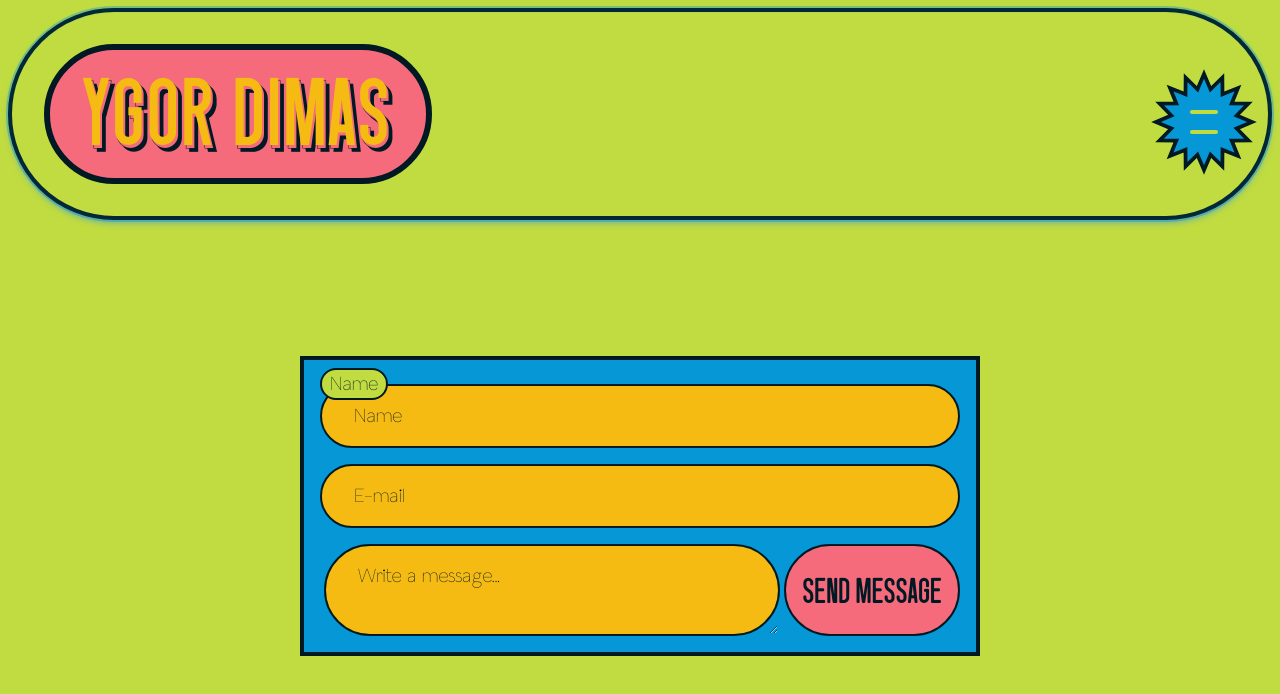
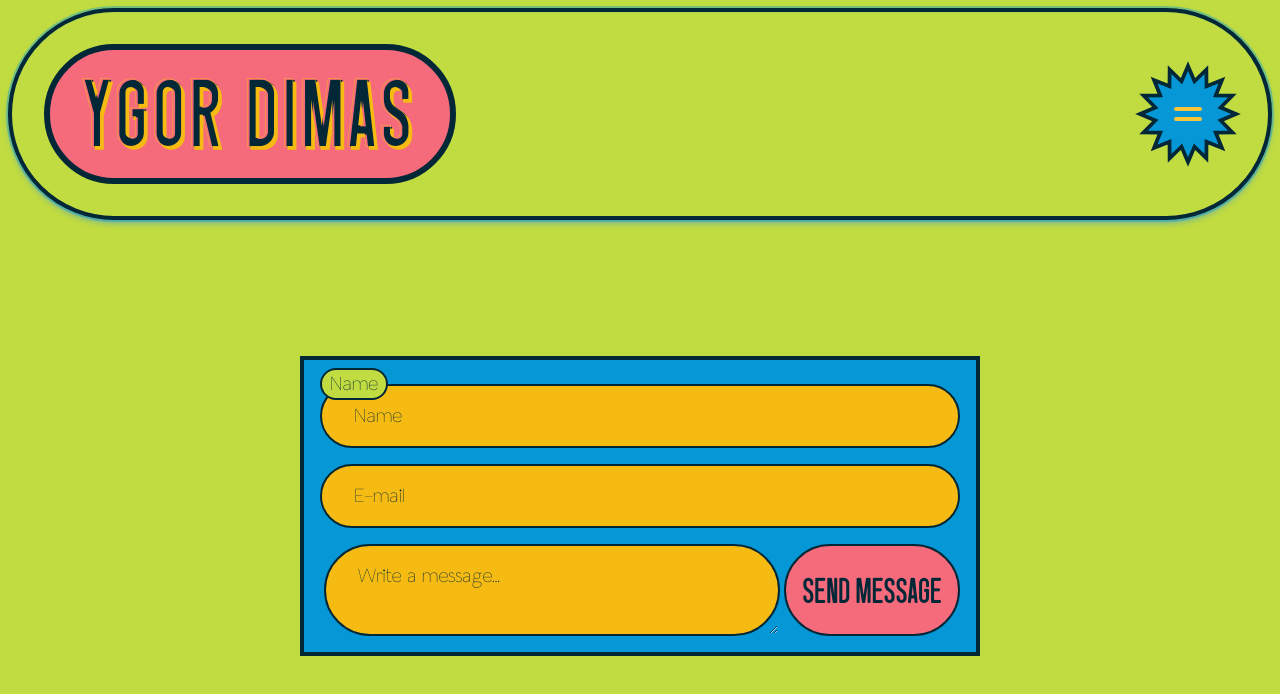
Before and after one commit to ygordimas/illustration-portfolio, a Next.js app: page /contact in a window 1280 px wide. Shown: the top 694 px of the page. Built offline with nearby package versions, Linux system fonts and the light colour scheme.

Commit message:
Overlay animation Motion div

```diff
--- a/src/app/components/gallery/ImageContainer.jsx
+++ b/src/app/components/gallery/ImageContainer.jsx
@@ -11,6 +11,7 @@ import { useEffect, useRef, useState } from "react";
 import getUppercaseTitle from "../../utils/getUppercaseTitle";
 import { AiOutlineEye } from "react-icons/ai";
 import StarSVG from "../../components/layout/StarSVG";
+import TextEffect from "../../components/layout/TextEffect";
 
 export default function ImageContainer({ image, onClick }) {
   const container = useRef(null);
@@ -33,24 +34,28 @@ export default function ImageContainer({ image, onClick }) {
     margin: "0% 0% 0% 0%",
   });
 
-  useEffect(() => {
-    if (isInView) {
-      animate(
-        scope.current,
-        { opacity: 1, translateY: "0px" },
-        overlayTransition,
-      );
-    } else {
-      animate(
-        scope.current,
-        {
-          opacity: 0,
-          translateY: "-16px",
-        },
-        overlayTransition,
-      );
-    }
-  }, [isInView]);
+  // const handleAnimate = async () => {
+  //   await animate(scope.current, {opacity: 1, translateX: "0px"}, overlayTransition)
+  // }
+
+  // useEffect(() => {
+  //   if (isInView) {
+  //     animate(
+  //       scope.current,
+  //       { opacity: 1, translateX: "0px", borderColor: "#FFF" },
+  //       overlayTransition,
+  //     );
+  //   } else {
+  //     animate(
+  //       scope.current,
+  //       {
+  //         opacity: 0,
+  //         translateX: "-16px",
+  //       },
+  //       overlayTransition,
+  //     );
+  //   }
+  // }, [isInView]);
 
   const overlayTransition = {
     duration: 0.8,
@@ -64,8 +69,8 @@ export default function ImageContainer({ image, onClick }) {
   };
 
   const overlayVariant = {
-    hide: {},
-    show: {},
+    hide: { opacity: 0, x: "-32px" },
+    show: { opacity: 1, x: "0" },
   };
 
   const eyeRibbonVariant = {
@@ -111,18 +116,29 @@ export default function ImageContainer({ image, onClick }) {
         onMouseEnter={handleMouseEnter}
         onMouseLeave={handleMouseLeave}
       >
+        {/* *****EYE RIBBON STARTS***** */}
         <motion.div
           key="ribbon"
-          className="font-singoRound relative gap-2 self-end pt-8 text-2xl sm:hidden lg:flex lg:items-center lg:justify-center"
+          className="relative gap-2 self-end pt-8 font-singoRound text-2xl sm:hidden lg:flex lg:items-center lg:justify-center"
           ref={eyeDesktop}
         >
           <motion.span
-            className="rounded-full border-4 border-myblue-950 bg-myyellow-500 p-2 text-myblue-950"
+            className=" text-myblue-950"
             initial="hide"
             animate={isHovered ? "show" : "hide"}
             variants={eyeIconVariant}
           >
-            <AiOutlineEye className="" />
+            <div className="relative flex h-fit w-fit content-center">
+              <svg
+                className="h-16 w-16 overflow-visible fill-myyellow-500 stroke-myblue-950 stroke-[20px]"
+                viewBox="0 0 510.68 510.68"
+              >
+                <path d="M206.48 137.39 255.34 0l48.85 137.39 131.7-62.6-62.6 131.69 137.39 48.86-137.39 48.85 62.6 131.7-131.7-62.6-48.85 137.39-48.86-137.39-131.69 62.6 62.6-131.7L0 255.34l137.39-48.86-62.6-131.69 131.69 62.6z" />
+              </svg>
+              <span className="z-5 absolute left-[50%] top-[50%] flex h-fit w-fit -translate-x-1/2 -translate-y-1/2 content-center">
+                <AiOutlineEye className="block" />
+              </span>
+            </div>
           </motion.span>
           <motion.p
             className="block rounded-l-full bg-mygreen-500 px-2 py-1 pl-6 uppercase tracking-wide text-myblue-950 "
@@ -134,24 +150,33 @@ export default function ImageContainer({ image, onClick }) {
             View
           </motion.p>
         </motion.div>
+        {/* *****EYE RIBBON ENDS***** */}
 
         <AnimatePresence>
-          {/* *********MOBILE OVERLAY STARTS********* */}
-          <div className="relative flex w-full items-center justify-between">
+          {/* ********* OVERLAY STARTS********* */}
+          <div className="relative flex w-full items-center justify-between overflow-hidden">
+            <AnimatePresence>
               <motion.div
                 key="overlay"
-              className="w-fit -translate-y-[16px] rounded-tr-full border-4 border-myblue-950 bg-mygreen-500 px-4 py-4 font-medium text-primary-600 opacity-0"
+                className="w-fit -translate-x-[32px] rounded-bl-2xl rounded-tr-full border-4 border-myblue-950  bg-mygreen-500 px-4 py-4 font-medium text-primary-600 opacity-0"
                 ref={scope}
+                variants={overlayVariant}
+                animate={isInView ? "show" : "hide"}
+                initial="hide"
+                transition={{ duration: 0.6 }}
               >
-              <h2 className="font-singoRound mr-14 text-2xl tracking-wide text-myblue-950">
-                {getUppercaseTitle(image.path)}
-              </h2>
+                <TextEffect
+                  text={getUppercaseTitle(image.path)}
+                  size={`text-2xl`}
+                />
+
                 <h3 className="w-fit rounded-lg bg-myblue-500 px-1.5 py-0.5 text-myblue-950">
                   {image.type}
                 </h3>
               </motion.div>
+            </AnimatePresence>
           </div>
-          {/* *********MOBILE OVERLAY ENDS********* */}
+          {/* ********* OVERLAY ENDS********* */}
         </AnimatePresence>
       </motion.div>
       {/* ********OVERLAY ENDS********* */}
--- a/src/app/components/layout/StarSVG.jsx
+++ b/src/app/components/layout/StarSVG.jsx
@@ -1,12 +1,22 @@
+"use client";
+
 import React from "react";
+import { motion } from "framer-motion";
 
-function StarSVG({ color, size }) {
-  const svgStyle = `${size} ${color} stroke-[20px] overflow-visible stroke-myblue-950`;
+function StarSVG({ points, color, size, props }) {
+  const svgStyle = `${size} stroke-[20px] overflow-visible stroke-myblue-950`;
+
   return (
     <>
-      <svg className={svgStyle} viewBox="0 0 512 512">
-        <path d="m256 0 34.68 81.67 63.29-62.18.78 88.72 82.27-33.23-33.23 82.27 88.72.78-62.18 63.29L512 256l-81.67 34.68 62.18 63.29-88.72.78 33.23 82.27-82.27-33.23-.78 88.72-63.29-62.18L256 512l-34.68-81.67-63.29 62.18-.78-88.72-82.27 33.23 33.23-82.27-88.72-.78 62.18-63.29L0 256l81.67-34.68-62.18-63.29 88.72-.78-33.23-82.27 82.27 33.23.78-88.72 63.29 62.18L256 0z" />
-      </svg>
+      {points == "16" ? (
+        <motion.svg className={svgStyle} viewBox="0 0 512 512" {...props}>
+          <path d="m256 0 34.68 81.67 63.29-62.18.78 88.72 82.27-33.23-33.23 82.27 88.72.78-62.18 63.29L512 256l-81.67 34.68 62.18 63.29-88.72.78 33.23 82.27-82.27-33.23-.78 88.72-63.29-62.18L256 512l-34.68-81.67-63.29 62.18-.78-88.72-82.27 33.23 33.23-82.27-88.72-.78 62.18-63.29L0 256l81.67-34.68-62.18-63.29 88.72-.78-33.23-82.27 82.27 33.23.78-88.72 63.29 62.18L256 0z" />
+        </motion.svg>
+      ) : (
+        <motion.svg className={svgStyle} viewBox="0 0 510.68 510.68" {...props}>
+          <path d="M206.48 137.39 255.34 0l48.85 137.39 131.7-62.6-62.6 131.69 137.39 48.86-137.39 48.85 62.6 131.7-131.7-62.6-48.85 137.39-48.86-137.39-131.69 62.6 62.6-131.7L0 255.34l137.39-48.86-62.6-131.69 131.69 62.6z" />
+        </motion.svg>
+      )}
     </>
   );
 }
--- /dev/null
+++ b/src/app/components/layout/TextEffect.jsx
@@ -0,0 +1,18 @@
+import React from "react";
+
+function TextEffect({ text, size, padding }) {
+  return (
+    <p
+      className={`relative block h-fit w-fit ${size} mr-10 font-singoShadow text-myyellow-500`}
+    >
+      {text}
+      <span
+        className={`absolute left-[-1px] top-[-1px] ${size} font-singo text-myblue-950`}
+      >
+        {text}
+      </span>
+    </p>
+  );
+}
+
+export default TextEffect;
--- a/src/app/components/nav/Header.jsx
+++ b/src/app/components/nav/Header.jsx
@@ -19,19 +19,9 @@ export default function Header({}) {
     hide: { opacity: 0 },
   };
 
-  // const { scrollY } = useScroll();
-
-  // useMotionValueEvent(scrollY, "change", (latest) => console.log(latest));
-
   return (
     <>
-      <header
-        // layoutScroll
-        // key="header"
-        // variants={headerVariants}
-        // animate={hidden ? "hide" : "show"}
-        className="sticky top-2 z-10 w-full"
-      >
+      <header className="sticky top-2 z-10 w-full">
         <motion.div
           key="header"
           variants={headerVariants}
@@ -44,27 +34,21 @@ export default function Header({}) {
         >
           <div className="box-border flex  cursor-default flex-col items-center rounded-full border-[6px] border-myblue-950 bg-mypink-500 px-8 py-4 ">
             <Link className="relative " href={"/"}>
-              <div className="z-8 font-singo absolute left-[-2px] top-[-2px] whitespace-nowrap text-8xl tracking-wide text-myyellow-500">
+              <div className="z-3 whitespace-nowrap  font-singo text-8xl tracking-wider text-myblue-950">
                 Ygor Dimas
               </div>
               <h1
-                className={`z-10 font-singoShadow text-8xl tracking-wide text-myblue-950`}
+                className={`z-5 absolute left-[-2px] top-[-2px] whitespace-nowrap font-singoShadow text-8xl tracking-wider text-myyellow-500`}
               >
                 Ygor Dimas
               </h1>
             </Link>
-            {/*
-            <h2 className="text-xl font-normal text-primary-300 sm:hidden lg:block">
-              ILLUSTRATOR & 3D ARTIST
-            </h2> */}
           </div>
           <div className="flex items-center justify-between rounded-full">
-            {/* <div className="h-fit rounded-full bg-primary-500 p-2">Contact</div> */}
             <NavMenu />
           </div>
         </motion.div>
       </header>
-      {/* <NavMenuLinks isOpen={isOpen} handleOpen={toggleMenu} /> */}
     </>
   );
 }
--- a/src/app/components/nav/NavMenu.jsx
+++ b/src/app/components/nav/NavMenu.jsx
@@ -8,7 +8,7 @@ function NavMenu() {
   const { isOpen, setIsOpen } = useGlobalContext();
   const size = "20";
   return (
-    <div className={`h-${size} w-${size}`}>
+    <div className={`h-fit w-fit`}>
       <NavMenuButton isOpen={isOpen} onClick={() => setIsOpen(!isOpen)} />
       {isOpen && <NavMenuLinks isOpen={isOpen} handleOpen={setIsOpen} />}
       <NavMenuOverlay />
--- a/src/app/components/nav/NavMenuButton.jsx
+++ b/src/app/components/nav/NavMenuButton.jsx
@@ -13,7 +13,7 @@ function NavMenuButton({ isOpen, onClick }) {
       y: "-50%",
     },
     close: {
-      top: "40%",
+      top: "45%",
       y: "-50%",
     },
   };
@@ -28,60 +28,54 @@ function NavMenuButton({ isOpen, onClick }) {
       y: "-50%",
     },
     close: {
-      top: "60%",
+      top: "55%",
       y: "-50%",
     },
   };
 
-  const menuBgVariant = {
+  const buttonSVGVariant = {
     close: {
-      scale: 0,
-      y: "-50%",
-      x: "-50%",
-      transition: { delay: 0.25, duration: 0.6 },
+      fill: "#0698D6",
     },
     open: {
-      scale: 3,
-      y: "-50%",
-      x: "-50%",
-      transition: { duration: 0.6 },
-    },
-  };
-
-  const size = "20";
-
-  const buttonShadowVariant = {
-    shadow: {
-      boxShadow: "1px 1px 10px rgba(0, 0, 0, 0.3)",
+      fill: "#F56B7C",
+      // backgroundColor: "#C1DC40",
     },
   };
 
   return (
     <motion.button
       onClick={onClick}
-      className={`text-myblue-500 relative z-10 flex h-fit w-fit items-center justify-center`}
+      className={`relative z-10 flex h-fit w-fit items-center justify-center text-myblue-500`}
+      // variants={buttonVariant}
+      // initial="close"
+      // animate="open"
+      // transition={{ duration: 1 }}
     >
-      {/* <svg
-        className="stroke-myblue-950 h-24 w-24 fill-current stroke-[2px]"
-        viewBox="0 0 63 60"
+      <motion.svg
+        className="stroke-myblue-950` h-24 w-24 overflow-visible stroke-[20px]"
+        viewBox="0 0 512 512"
+        variants={buttonSVGVariant}
+        initial="close"
+        animate={isOpen ? "open" : "close"}
+        stroke="#022737"
       >
-        <path d="m31.4 59.6-5.7-9.5-9.4 5.9-.6-11.1-11.1.5 5.1-9.8L0 30.1l9.7-5.4-5.2-9.8 11.1.5.6-11.1 9.5 5.8L31.4.6l5.7 9.5 9.4-5.8.6 11 11.1-.5-5.1 9.8 9.7 5.5-9.7 5.5 5.2 9.8-11.1-.5-.6 11.1-9.5-5.9-5.7 9.5Z" />
-      </svg> */}
+        <path d="m256 0 34.68 81.67 63.29-62.18.78 88.72 82.27-33.23-33.23 82.27 88.72.78-62.18 63.29L512 256l-81.67 34.68 62.18 63.29-88.72.78 33.23 82.27-82.27-33.23-.78 88.72-63.29-62.18L256 512l-34.68-81.67-63.29 62.18-.78-88.72-82.27 33.23 33.23-82.27-88.72-.78 62.18-63.29L0 256l81.67-34.68-62.18-63.29 88.72-.78-33.23-82.27 82.27 33.23.78-88.72 63.29 62.18L256 0z" />
+      </motion.svg>
 
-      <StarSVG color={"fill-myblue-500"} size={"h-24 w-24"} />
       <motion.div
         layout
         key="top"
         variants={burgerTopVariant}
         animate={isOpen ? "open" : "close"}
-        className="absolute top-[40%] h-[4px] w-[30%] rounded-full bg-accent-500"
+        className="absolute top-[45%] h-[4px] w-[30%] rounded-full bg-myyellow-400"
       ></motion.div>
       <motion.div
         layout
         key="bottom"
         variants={burgerBottomVariant}
         animate={isOpen ? "open" : "close"}
-        className="absolute top-[60%] h-[4px] w-[30%] rounded-full bg-accent-500"
+        className="absolute top-[55%] h-[4px] w-[30%] rounded-full bg-myyellow-400"
       ></motion.div>
     </motion.button>
   );
--- a/src/app/components/nav/NavMenuLinks.jsx
+++ b/src/app/components/nav/NavMenuLinks.jsx
@@ -39,7 +39,7 @@ function NavMenuLinks({ isOpen, handleOpen }) {
           initial="initial"
           animate="open"
           exit="initial"
-          className="pointer-events-none fixed left-0 top-0 z-20 flex h-[100vh] w-[100vw] flex-col items-end justify-end overflow-hidden p-8 font-mainfont font-medium"
+          className="font-singoRound pointer-events-none fixed left-0 top-0 z-20 flex h-[100vh] w-[100vw] flex-col items-end justify-end overflow-hidden p-8"
         >
           <div className="flex grow flex-col items-end justify-center gap-4">
             {navLinks.map((link, index) => {
--- a/src/app/components/nav/NavMenuOverlay.jsx
+++ b/src/app/components/nav/NavMenuOverlay.jsx
@@ -29,7 +29,7 @@ function NavMenuOverlay() {
             initial="hide"
             animate="show"
             exit="hide"
-            className="fixed left-0 top-0 m-0 h-[100vh] w-[100vw] origin-top scale-y-0 bg-primary-500 p-0"
+            className="fixed left-0 top-0 m-0 h-[100vh] w-[100vw] origin-top scale-y-0 bg-myblue-500 p-0"
           ></motion.div>
         )}
       </AnimatePresence>
--- a/tailwind.config.js
+++ b/tailwind.config.js
@@ -60,7 +60,8 @@ module.exports = {
           700: "#046087",
           800: "#03435F",
           900: "#022737",
-          950: "#011923",
+          950: "#022737",
+          // 950: "#011923",
         },
         mygreen: {
           DEFAULT: "#C1DC40",
```
Also changed, not shown: public/SVG/8star.svg (added). Lines whose indentation alone changed are shown as unchanged.
